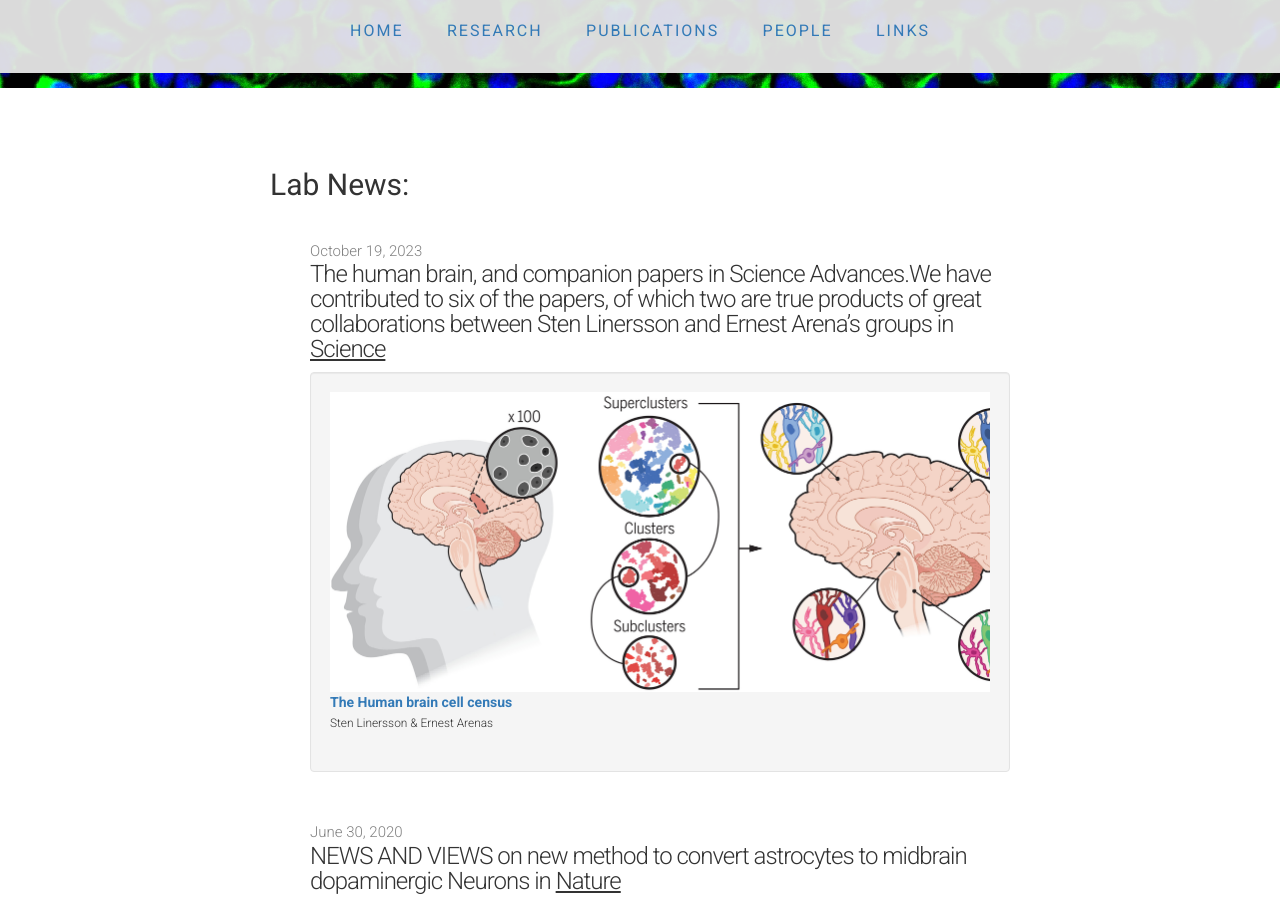
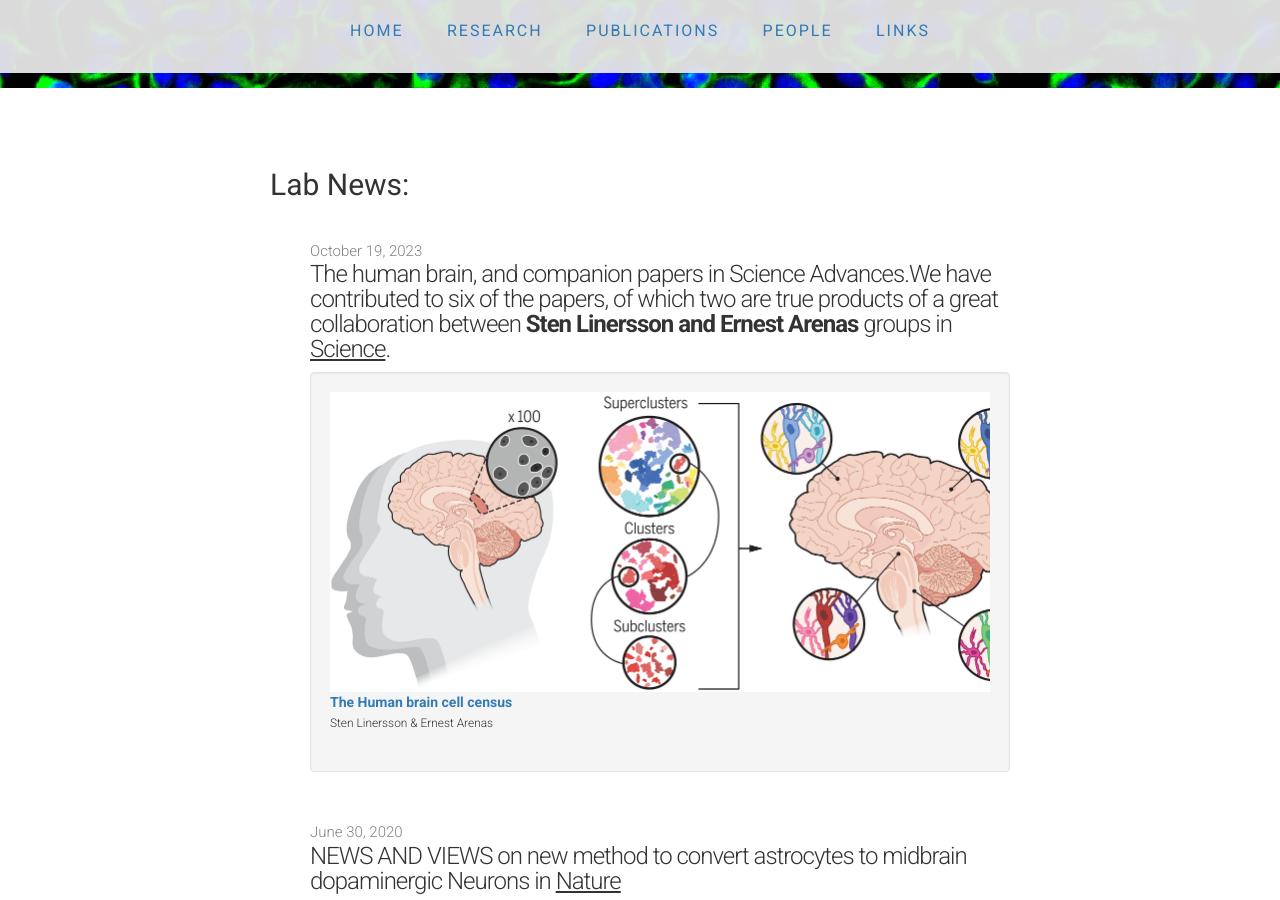
Before and after one commit to ArenasLab/arenaslab.github.io, a Jekyll site: the page index.html, which Jekyll copies as it is, in a window 1280 px wide and 900 px high, scrolled down 382 px. Built offline with Jekyll 4.4.1, drawn with Linux system fonts in a browser that asks for light colours; comment, search, counter and statistics services are not loaded.

Commit message:
Update index.html

```diff
--- a/index.html
+++ b/index.html
@@ -102,7 +102,7 @@
 :END TEMPLATE -->
 <li>
             <span class="post-date">October 19, 2023</span>
-            <span class="post-link">The human brain, and companion papers in Science Advances.We have contributed to six of the papers, of which two are true products of great collaborations between Sten Linersson and Ernest Arena’s groups in <u>Science</u></span>
+            <span class="post-link">The human brain, and companion papers in Science Advances.We have contributed to six of the papers, of which two are true products of a great collaboration between <b>Sten Linersson and Ernest Arenas</b> groups in <u>Science</u>.</span>
           </li>
           <div class="well">
             <li class="media">
```
